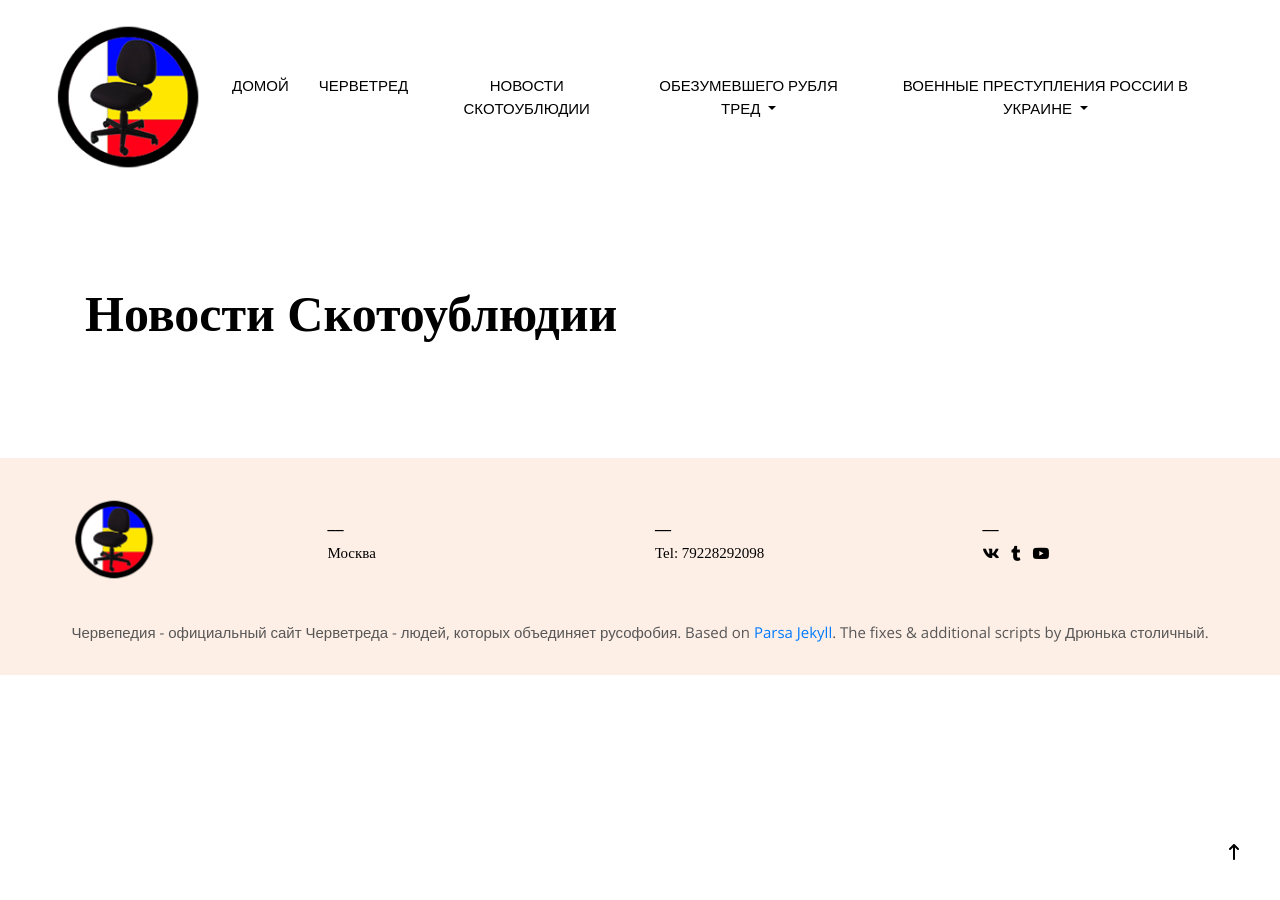
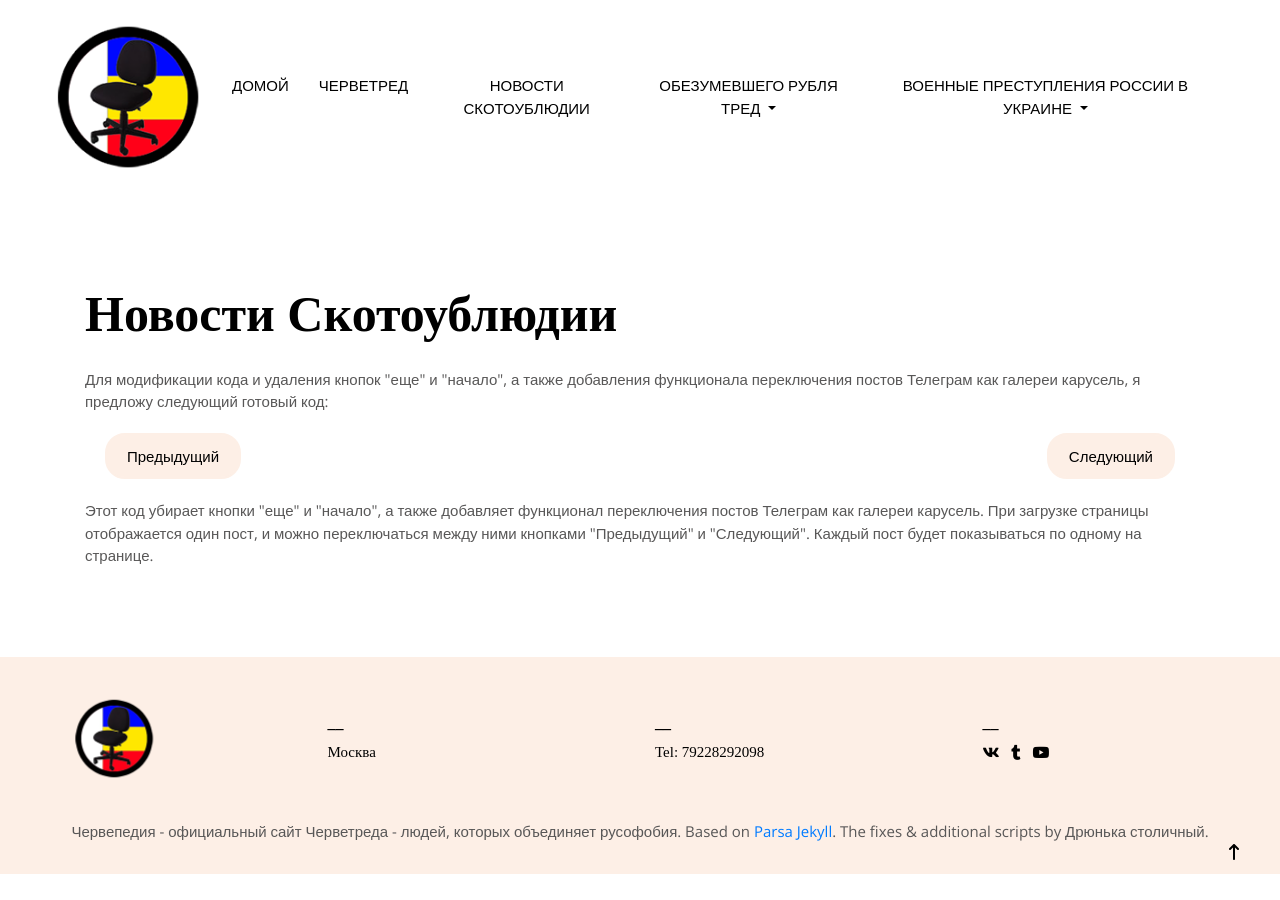
Before and after one commit to chervetred/chervetred.github.io, a Jekyll site: the page built from _pages/teesttg.html, in a window 1280 px wide. Built offline with Jekyll 4.4.1, drawn with Linux system fonts in a browser that asks for light colours; some web fonts are replaced; a script that is not in the unit is left out; comment, search, counter and statistics services are not loaded.

Commit message:
Update teesttg.html

```diff
--- a/_pages/teesttg.html
+++ b/_pages/teesttg.html
@@ -5,6 +5,7 @@
 keywords: червепедия, черветред, черветред - это, кинаман, миопатия, павел гринев, червепедия зеркало
 image:
 ---
+Для модификации кода и удаления кнопок "еще" и "начало", а также добавления функционала переключения постов Телеграм как галереи карусель, я предложу следующий готовый код:
 
 <!DOCTYPE html>
 <html lang="ru">
@@ -13,25 +14,39 @@
 <meta name="viewport" content="width=device-width, initial-scale=1.0">
 <title>Червепедия - Новости Скотоублюдии</title>
 <script src="https://ajax.googleapis.com/ajax/libs/jquery/3.6.0/jquery.min.js"></script>
-<script src="https://cdnjs.cloudflare.com/ajax/libs/slick-carousel/1.8.1/slick.min.js"></script>
+<script async src="https://telegram.org/js/telegram-widget.js?22"></script>
 <link rel="stylesheet" href="https://cdnjs.cloudflare.com/ajax/libs/font-awesome/5.15.4/css/all.min.css">
-<link rel="stylesheet" type="text/css" href="https://cdnjs.cloudflare.com/ajax/libs/slick-carousel/1.8.1/slick.min.css"/>
-<link rel="stylesheet" type="text/css" href="https://cdnjs.cloudflare.com/ajax/libs/slick-carousel/1.8.1/slick-theme.min.css"/>
 <style>
-    #telegram-posts {
-        display: flex;
-        justify-content: center;
+    .load-more-button {
+        background-color: #fdefe6;
+        color: black;
+        padding: 10px 20px;
+        border: 2px solid #fdefe6;
+        border-radius: 20px;
+        transition: background-color 0.3s;
+    }
+    .load-more-button:hover {
+        background-color: #f9ccb5;
+        color: black;
     }
 
     .telegram-post {
-        width: 80%;
-        padding-right: 15px;
-        padding-left: 15px;
+        display: none;
+    }
+
+    #navigation-buttons {
+        display: flex;
+        justify-content: space-between;
+        margin: 20px;
     }
 </style>
 </head>
 <body>
 <div id="telegram-posts"></div>
+<div id="navigation-buttons">
+    <button class="load-more-button" onclick="showPreviousPosts()">Предыдущий</button>
+    <button class="load-more-button" onclick="showNextPosts()">Следующий</button>
+</div>
 
 <script>
 let posts = [
@@ -97,26 +112,45 @@
 'chervethread_2ch/62'
 ];
 
-$(document).ready(function(){
-    for (let post of posts) {
-        let script = document.createElement('script');
-        script.src = `https://telegram.org/js/telegram-widget.js?22`;
-        script.setAttribute('data-telegram-post', post);
-        script.setAttribute('data-width', '100%');
-        script.classList.add('telegram-post');
-        document.getElementById('telegram-posts').appendChild(script);
+let currentPage = 0;
+let postsPerPage = 1;
+let currentPostIndex = 0;
+
+function displayPosts() {
+    let script = document.createElement('script');
+    script.src = `https://telegram.org/js/telegram-widget.js?22`;
+    script.setAttribute('data-telegram-post', posts[currentPostIndex]);
+    script.setAttribute('data-width', '100%');
+    script.classList.add('telegram-post');
+    document.getElementById('telegram-posts').appendChild(script);
+
+    if (currentPage === 0) {
+        document.querySelectorAll('.telegram-post')[0].style.display = 'block';
     }
+}
 
-    $('.telegram-posts').slick({
-        dots: true,
-        infinite: true,
-        speed: 300,
-        slidesToShow: 1,
-        adaptiveHeight: true,
-        autoplay: true,
-        autoplaySpeed: 5000,
-    });
-});
+function showNextPosts() {
+    if (currentPostIndex < posts.length - 1) {
+        document.querySelectorAll('.telegram-post')[currentPostIndex].style.display = 'none';
+        currentPostIndex++;
+        document.querySelectorAll('.telegram-post')[currentPostIndex].style.display = 'block';
+        currentPage++;
+    }
+}
+
+function showPreviousPosts() {
+    if (currentPostIndex > 0) {
+        document.querySelectorAll('.telegram-post')[currentPostIndex].style.display = 'none';
+        currentPostIndex--;
+        document.querySelectorAll('.telegram-post')[currentPostIndex].style.display = 'block';
+        currentPage--;
+    }
+}
+
+displayPosts();
 </script>
 </body>
 </html>
+
+
+Этот код убирает кнопки "еще" и "начало", а также добавляет функционал переключения постов Телеграм как галереи карусель. При загрузке страницы отображается один пост, и можно переключаться между ними кнопками "Предыдущий" и "Следующий". Каждый пост будет показываться по одному на странице.
```
